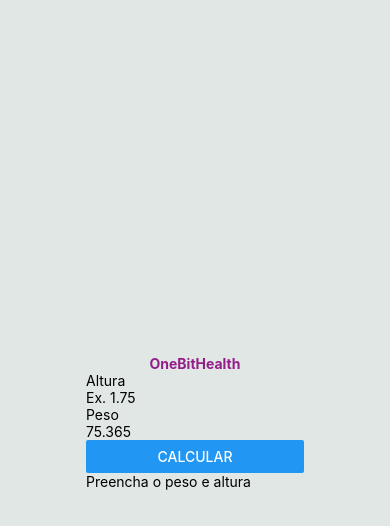
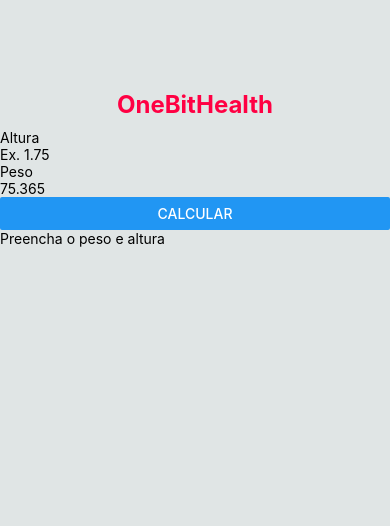
Before and after one commit to viniciusdamascenosouza/react-native01, a React Native app in the folder my-app/: screen / in a window 390 px wide. Shown: the top 526 px of the page. Built offline with nearby package versions, Linux system fonts and the light colour scheme.

Commit message:
Estilizando componente Title

```diff
--- a/my-app/App.js
+++ b/my-app/App.js
@@ -1,12 +1,12 @@
 import { StyleSheet, View } from "react-native";
 import Title from "./src/components/Title";
-import Main from "./src/components/Main";
+import Form from "./src/components/Form";
 
 export default function App() {
   return (
     <View style={styles.container}>
       <Title />
-      <Main />
+      <Form />
     </View>
   );
 }
@@ -14,8 +14,7 @@
 const styles = StyleSheet.create({
   container: {
     flex: 1,
-    backgroundColor: "#e1e7e4",
-    alignItems: "center",
-    justifyContent: "center",
+    backgroundColor: "#e0e5e5",
+    paddingTop: 80,
   },
 });
--- a/my-app/src/components/Main/index.js
+++ /dev/null
@@ -1,12 +0,0 @@
-import React from "react"
-import { View } from "react-native"
-import Form from "../Form"
-
-
-export default function Main () {
-    return(
-        <View>
-            <Form/>
-        </View>
-    )
-}
--- a/my-app/src/components/Title/index.js
+++ b/my-app/src/components/Title/index.js
@@ -1,12 +1,11 @@
 import React from "react";
 import { Text, View } from "react-native";
+import styles from "./style";
 
 export default function Title() {
   return (
-    <View>
-      <Text style={{color: "#931d89", fontWeight: "bold"}}>
-        OneBitHealth
-      </Text>
+    <View style={styles.boxTitle}>
+      <Text style={styles.textTitle}>OneBitHealth</Text>
     </View>
   );
 }
--- /dev/null
+++ b/my-app/src/components/Title/style.js
@@ -0,0 +1,16 @@
+import { StyleSheet } from "react-native";
+
+const styles = StyleSheet.create({
+    boxTitle: {
+        alignItems: "center",
+        justifyContent: "center",
+        padding: 10,
+    },
+    textTitle: {
+        color: "#FF0043",
+        fontSize: 24,
+        fontWeight: "bold",
+    }
+})
+
+export default styles;
```
Also changed, not shown: my-app/src/components/Form/ResultImc/style.js (added), my-app/src/components/Form/style.js (added).
